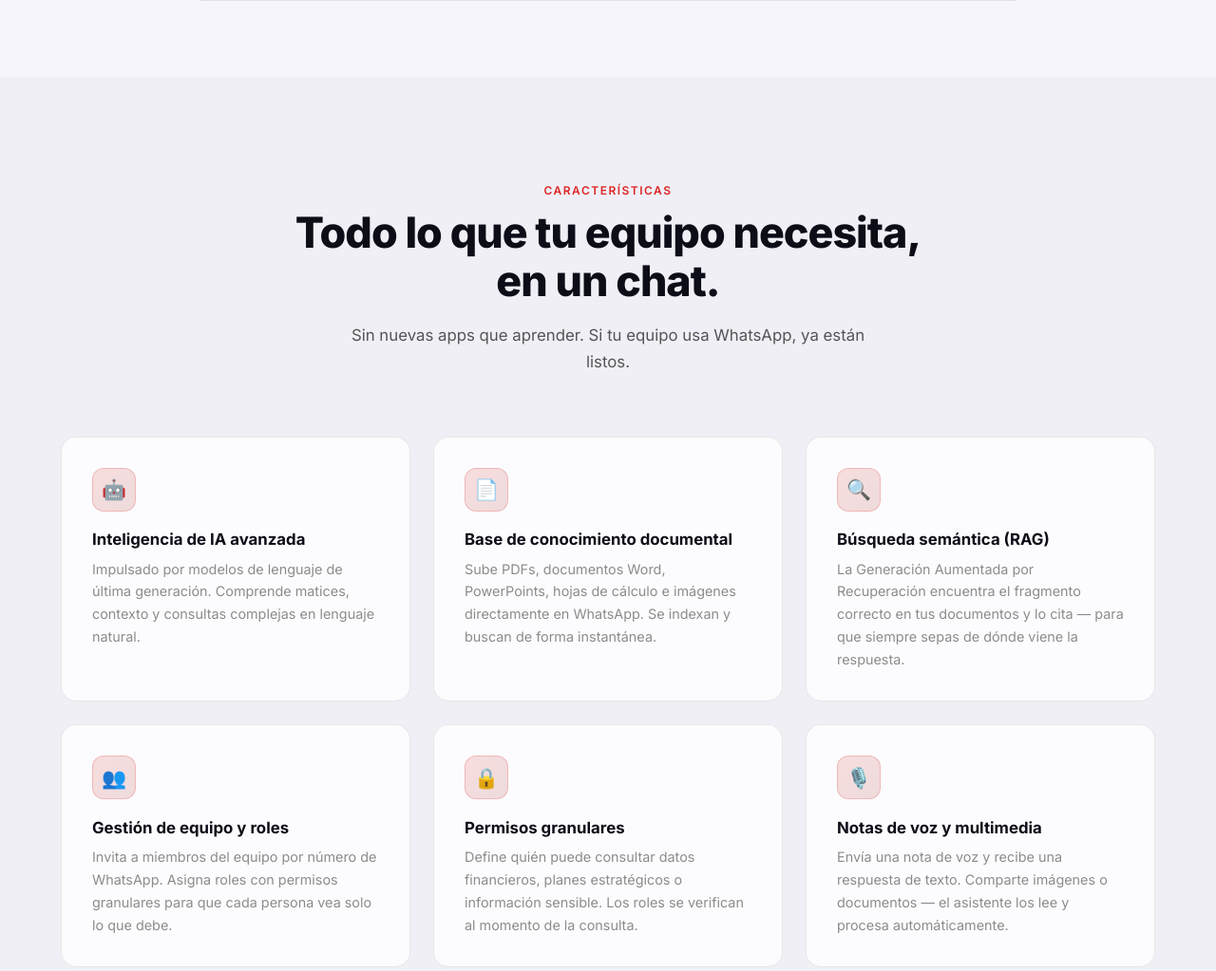
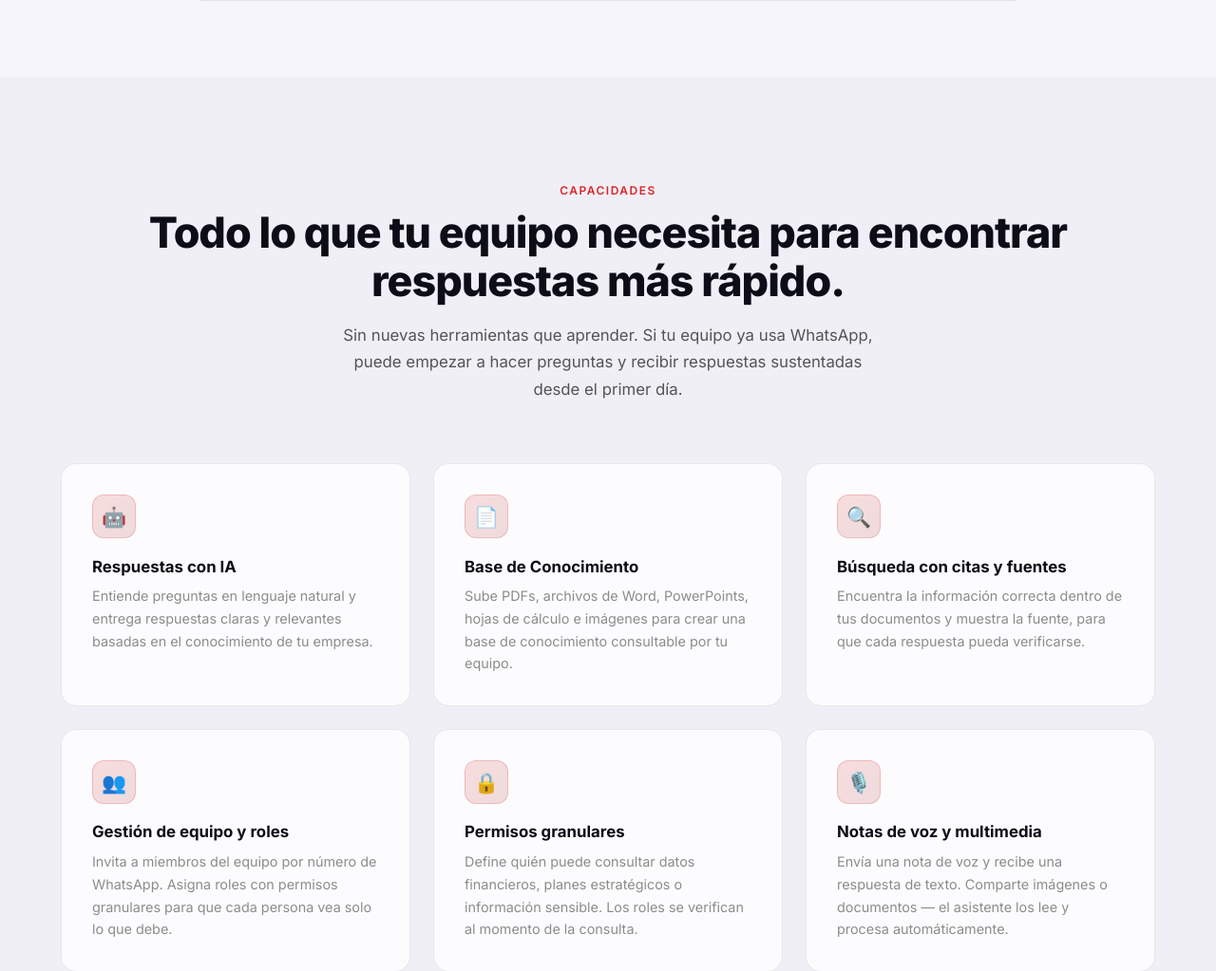
Before and after one commit to HARIOM-JHA01/second-brain-v2, a FastAPI app: page / in a window 1280 px wide. Shown: the part 1495-2518 px from the top of the page at 95% size. Run offline with FastAPI, Linux system fonts and the light colour scheme; parts of the project's set-up code (start-up, migrations or seed data) failed here and were passed over.

Commit message:
refactor(i18n): simplify feature section copy and terminology
The feature section content has been rewritten to improve clarity and
user-centric messaging. Technical terminology like "Semantic search (RAG)"
has been replaced with accessible language such as "Grounded Search with
Citations" to emphasize verifiability. Descriptions now focus on user
benefits and outcomes rather than technical specifications. The section
label has been updated from "Features" to "Capabilities" to better align
with the product's value proposition. These changes have been applied
consistently across both English and Spanish localization files.

```diff
--- a/agente_rolplay/static/i18n.js
+++ b/agente_rolplay/static/i18n.js
@@ -383,19 +383,19 @@
       "lp.stat.3.lbl": "Bilingüe",
       "lp.stat.4.val": "Por roles",
       "lp.stat.4.lbl": "Control de acceso",
-      "lp.feat.label": "Características",
-      "lp.feat.title": "Todo lo que tu equipo necesita,<br/>en un chat.",
+      "lp.feat.label": "Capacidades",
+      "lp.feat.title": "Todo lo que tu equipo necesita para encontrar respuestas más rápido.",
       "lp.feat.sub":
-        "Sin nuevas apps que aprender. Si tu equipo usa WhatsApp, ya están listos.",
-      "lp.feat.1.title": "Inteligencia de IA avanzada",
+        "Sin nuevas herramientas que aprender. Si tu equipo ya usa WhatsApp, puede empezar a hacer preguntas y recibir respuestas sustentadas desde el primer día.",
+      "lp.feat.1.title": "Respuestas con IA",
       "lp.feat.1.desc":
-        "Impulsado por modelos de lenguaje de última generación. Comprende matices, contexto y consultas complejas en lenguaje natural.",
-      "lp.feat.2.title": "Base de conocimiento documental",
+        "Entiende preguntas en lenguaje natural y entrega respuestas claras y relevantes basadas en el conocimiento de tu empresa.",
+      "lp.feat.2.title": "Base de Conocimiento",
       "lp.feat.2.desc":
-        "Sube PDFs, documentos Word, PowerPoints, hojas de cálculo e imágenes directamente en WhatsApp. Se indexan y buscan de forma instantánea.",
-      "lp.feat.3.title": "Búsqueda semántica (RAG)",
+        "Sube PDFs, archivos de Word, PowerPoints, hojas de cálculo e imágenes para crear una base de conocimiento consultable por tu equipo.",
+      "lp.feat.3.title": "Búsqueda con citas y fuentes",
       "lp.feat.3.desc":
-        "La Generación Aumentada por Recuperación encuentra el fragmento correcto en tus documentos y lo cita — para que siempre sepas de dónde viene la respuesta.",
+        "Encuentra la información correcta dentro de tus documentos y muestra la fuente, para que cada respuesta pueda verificarse.",
       "lp.feat.4.title": "Gestión de equipo y roles",
       "lp.feat.4.desc":
         "Invita a miembros del equipo por número de WhatsApp. Asigna roles con permisos granulares para que cada persona vea solo lo que debe.",
@@ -1098,19 +1098,19 @@
       "lp.stat.3.lbl": "Bilingual",
       "lp.stat.4.val": "Role-based",
       "lp.stat.4.lbl": "Access control",
-      "lp.feat.label": "Features",
-      "lp.feat.title": "Everything your team needs,<br/>in a chat.",
+      "lp.feat.label": "Capabilities",
+      "lp.feat.title": "Everything your team needs to find answers faster.",
       "lp.feat.sub":
-        "No new apps to learn. If your team uses WhatsApp, they're already ready.",
-      "lp.feat.1.title": "Advanced AI intelligence",
+        "No new tools to learn. If your team already uses WhatsApp, they can start asking questions and getting grounded answers right away.",
+      "lp.feat.1.title": "AI-Powered Answers",
       "lp.feat.1.desc":
-        "Powered by state-of-the-art language models. Understands nuance, context, and complex queries in plain, natural language.",
-      "lp.feat.2.title": "Document knowledge base",
+        "Understands natural-language questions and delivers clear, relevant answers based on your company's knowledge.",
+      "lp.feat.2.title": "Document Knowledge Base",
       "lp.feat.2.desc":
-        "Upload PDFs, Word docs, PowerPoints, spreadsheets, and images directly in WhatsApp. They're instantly indexed and searchable.",
-      "lp.feat.3.title": "Semantic search (RAG)",
+        "Upload PDFs, Word files, PowerPoints, spreadsheets, and images to build a searchable knowledge base for your team.",
+      "lp.feat.3.title": "Grounded Search with Citations",
       "lp.feat.3.desc":
-        "Retrieval-Augmented Generation finds the right passage in your documents and cites it — so you always know where the answer comes from.",
+        "Finds the right information inside your documents and points back to the source, so users can verify where each answer comes from.",
       "lp.feat.4.title": "Team & role management",
       "lp.feat.4.desc":
         "Invite team members by WhatsApp number. Assign roles with granular permissions so each person sees only what they should.",
--- a/agente_rolplay/templates/index.html
+++ b/agente_rolplay/templates/index.html
@@ -1493,40 +1493,39 @@
     <section class="features section" id="features">
       <div class="max-w">
         <div class="section-header center">
-          <div class="section-label" data-i18n="lp.feat.label">Features</div>
-          <h2 class="section-title" data-i18n-html="lp.feat.title">
-            Everything your team needs,<br />in a chat.
+          <div class="section-label" data-i18n="lp.feat.label">Capabilities</div>
+          <h2 class="section-title" data-i18n="lp.feat.title">
+            Everything your team needs to find answers faster.
           </h2>
           <p class="section-sub" data-i18n="lp.feat.sub">
-            No new apps to learn. If your team uses WhatsApp, they're already
-            ready.
+            No new tools to learn. If your team already uses WhatsApp, they can
+            start asking questions and getting grounded answers right away.
           </p>
         </div>
 
         <div class="features-grid">
           <div class="feature-card">
             <div class="feature-icon">🤖</div>
-            <h3 data-i18n="lp.feat.1.title">Advanced AI intelligence</h3>
+            <h3 data-i18n="lp.feat.1.title">AI-Powered Answers</h3>
             <p data-i18n="lp.feat.1.desc">
-              Powered by state-of-the-art language models. Understands nuance,
-              context, and complex queries in plain, natural language.
+              Understands natural-language questions and delivers clear,
+              relevant answers based on your company's knowledge.
             </p>
           </div>
           <div class="feature-card">
             <div class="feature-icon">📄</div>
-            <h3 data-i18n="lp.feat.2.title">Document knowledge base</h3>
+            <h3 data-i18n="lp.feat.2.title">Document Knowledge Base</h3>
             <p data-i18n="lp.feat.2.desc">
-              Upload PDFs, Word docs, PowerPoints, spreadsheets, and images
-              directly in WhatsApp. They're instantly indexed and searchable.
+              Upload PDFs, Word files, PowerPoints, spreadsheets, and images to
+              build a searchable knowledge base for your team.
             </p>
           </div>
           <div class="feature-card">
             <div class="feature-icon">🔍</div>
-            <h3 data-i18n="lp.feat.3.title">Semantic search (RAG)</h3>
+            <h3 data-i18n="lp.feat.3.title">Grounded Search with Citations</h3>
             <p data-i18n="lp.feat.3.desc">
-              Retrieval-Augmented Generation finds the right passage in your
-              documents and cites it — so you always know where the answer comes
-              from.
+              Finds the right information inside your documents and points back
+              to the source, so users can verify where each answer comes from.
             </p>
           </div>
           <div class="feature-card">
```
